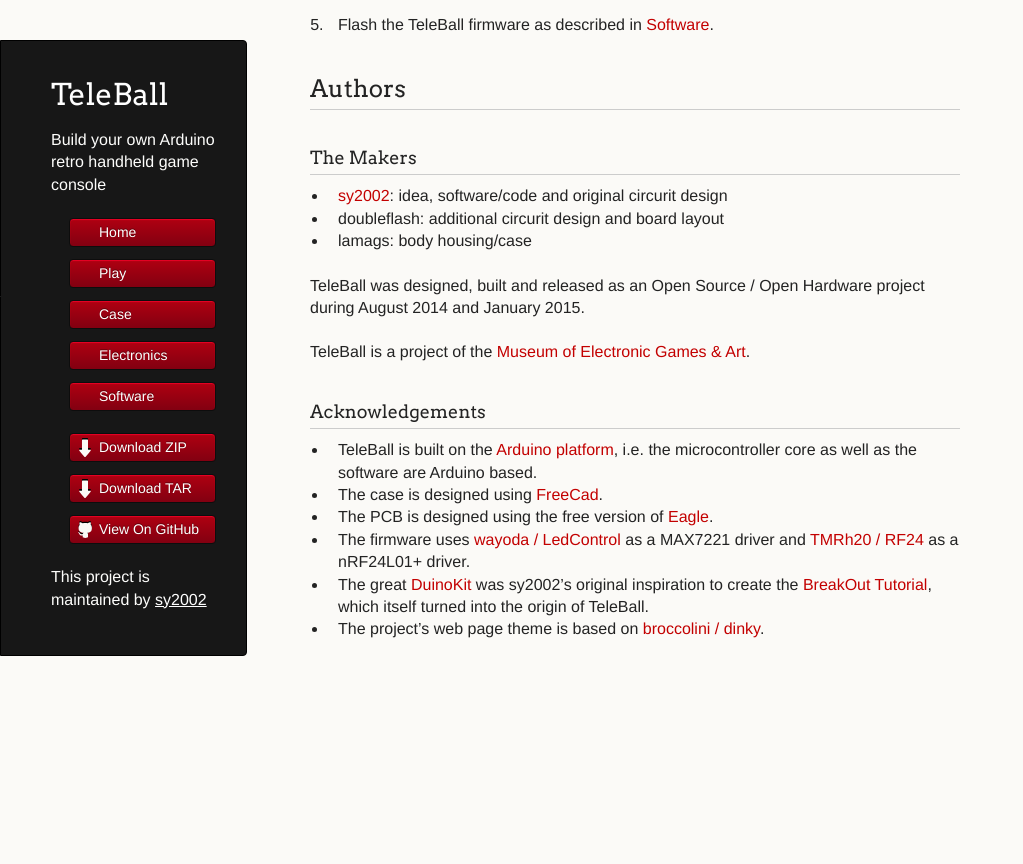
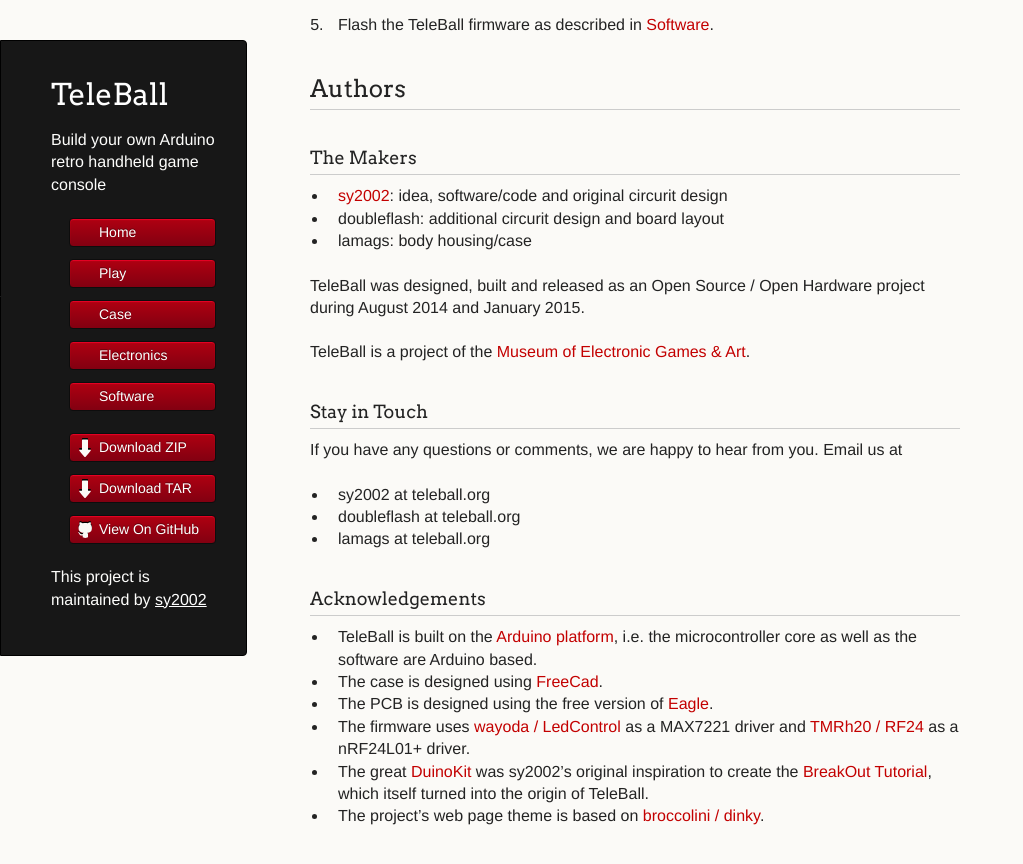
Before and after one commit to sy2002/TeleBall, a Jekyll site: the page built from index.md, in a window 1280 px wide and 900 px high, scrolled down 1980 px. Shown: the top 864 px of the window, without its empty margins (0-1023 px from the left). Built offline with Jekyll 4.4.1, drawn with Linux system fonts in a browser that asks for light colours; before the commit the page ends 2693 px from its top, so only the background shows below that.

Commit message:
wip documentation and pages

```diff
--- a/_layouts/default.html
+++ b/_layouts/default.html
@@ -22,16 +22,16 @@
         <h1 class="header">TeleBall</h1>
         <p class="header">Build your own Arduino retro handheld game console</p>
         <ul>
-            <li><a class="nrm_button" href="{{ relative }}index.html">Home</a></li>
-            <li><a class="nrm_button" href="{{ relative }}doc/play.html">Play</a></li>
-            <li><a class="nrm_button" href="{{ relative }}doc/case.html">Case</a></li>
-            <li><a class="nrm_button" href="{{ relative }}doc/electronics.html">Electronics</a></li>
-            <li><a class="nrm_button" href="{{ relative }}doc/software.html">Software</a></li>
+            <li onclick="window.location.href = '{{ relative }}index.html';"><a class="nrm_button" href="{{ relative }}index.html">Home</a></li>
+            <li onclick="window.location.href = '{{ relative }}doc/play.html';"><a class="nrm_button" href="{{ relative }}doc/play.html">Play</a></li>
+            <li onclick="window.location.href = '{{ relative }}doc/case.html';"><a class="nrm_button" href="{{ relative }}doc/case.html">Case</a></li>
+            <li onclick="window.location.href = '{{ relative }}doc/electronics.html';"><a class="nrm_button" href="{{ relative }}doc/electronics.html">Electronics</a></li>
+            <li onclick="window.location.href = '{{ relative }}doc/software.html';"><a class="nrm_button" href="{{ relative }}doc/software.html">Software</a></li>
         </ul>
         <ul>
-          <li class="git"><a class="buttons" href="https://github.com/sy2002/TeleBall/zipball/master">Download ZIP</a></li>
-          <li class="git"><a class="buttons" href="https://github.com/sy2002/TeleBall/tarball/master">Download TAR</a></li>
-          <li class="git"><a class="buttons github" href="https://github.com/sy2002/TeleBall">View On GitHub</a></li>
+          <li onclick="window.location.href = 'https://github.com/sy2002/TeleBall/zipball/master';" class="git"><a class="buttons" href="https://github.com/sy2002/TeleBall/zipball/master">Download ZIP</a></li>
+          <li onclick="window.location.href = 'https://github.com/sy2002/TeleBall/tarball/master';" class="git"><a class="buttons" href="https://github.com/sy2002/TeleBall/tarball/master">Download TAR</a></li>
+          <li onclick="window.open('https://github.com/sy2002/TeleBall', 'newgithubwin');" class="git"><a class="buttons github" href="https://github.com/sy2002/TeleBall" target='newgithubwin'>View On GitHub</a></li>
         </ul>
         <p class="header">This project is maintained by <a class="header name" href="http://www.sy2002.de">sy2002</a></p>
       </header>
--- a/index.md
+++ b/index.md
@@ -92,6 +92,14 @@
 
 TeleBall is a project of the [Museum of Electronic Games & Art](http://www.m-e-g-a.org).
 
+### Stay in Touch
+
+If you have any questions or comments, we are happy to hear from you. Email us at
+
+* sy2002 at teleball.org
+* doubleflash at teleball.org
+* lamags at teleball.org
+
 ### Acknowledgements
 
 * TeleBall is built on the [Arduino platform](http://www.arduino.cc), i.e. the
```
